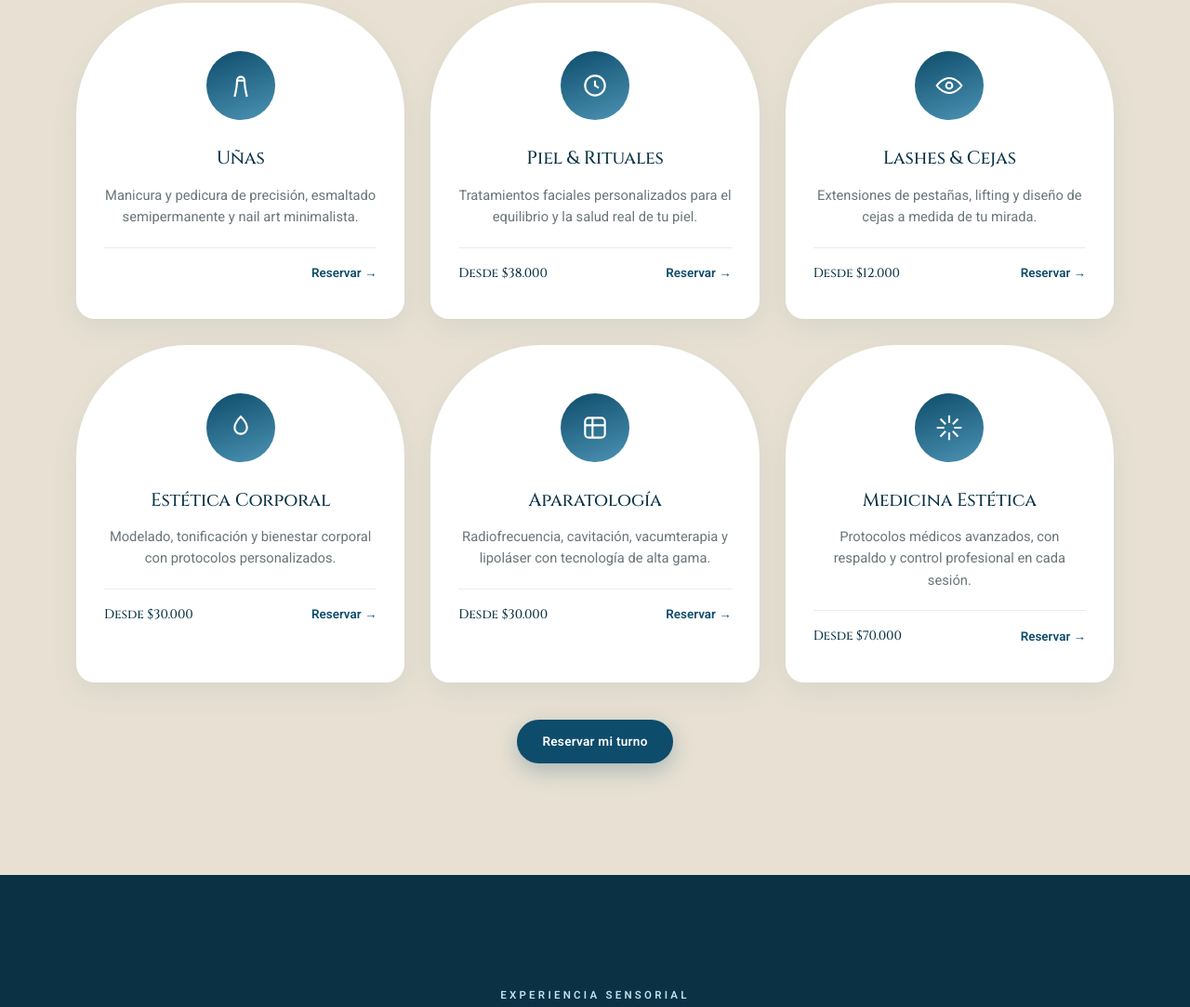
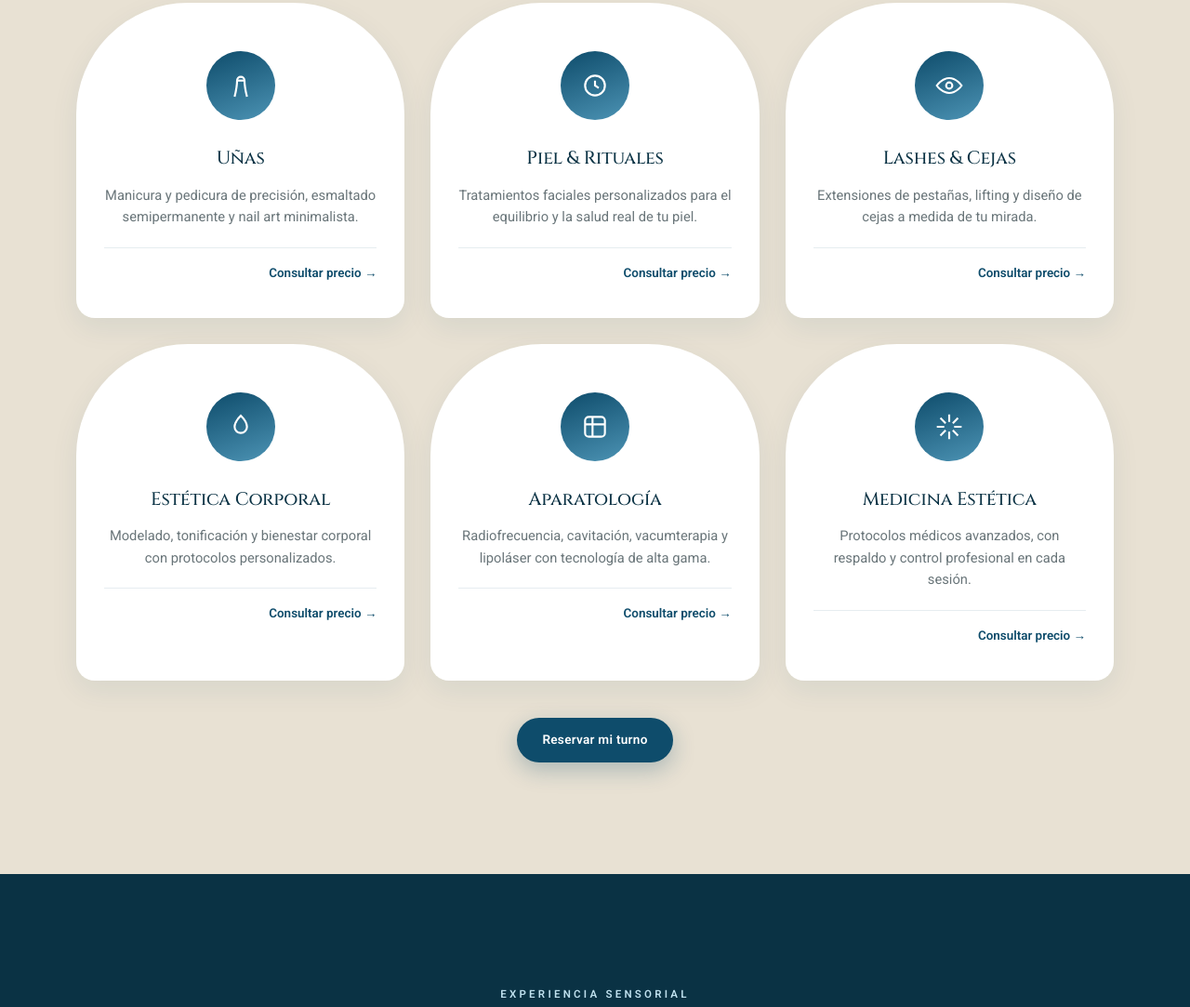
Before and after one commit to sm5w2cvkdn-gif/bordena-studio-web, a plain HTML site: page index.html in a window 1280 px wide. Shown: the part 3260-4343 px from the top of the page at 93% size. Drawn offline with Linux system fonts and the light colour scheme.

Commit message:
Sacar precios de servicios y cambiar botones a 'Consultar precio'

```diff
--- a/index.html
+++ b/index.html
@@ -628,7 +628,7 @@ fbq('track', 'PageView');
         <h3>Uñas</h3>
         <p>Manicura y pedicura de precisión, esmaltado semipermanente y nail art minimalista.</p>
         <div class="service-meta">
-          <a href="https://tuturno.io/bordenastudio" target="_blank" rel="noopener" class="service-link">Reservar →</a>
+          <a href="https://tuturno.io/bordenastudio" target="_blank" rel="noopener" class="service-link">Consultar precio →</a>
         </div>
       </div>
 
@@ -637,8 +637,7 @@ fbq('track', 'PageView');
         <h3>Piel &amp; Rituales</h3>
         <p>Tratamientos faciales personalizados para el equilibrio y la salud real de tu piel.</p>
         <div class="service-meta">
-          <span class="service-price">Desde $38.000</span>
-          <a href="https://tuturno.io/bordenastudio" target="_blank" rel="noopener" class="service-link">Reservar →</a>
+          <a href="https://tuturno.io/bordenastudio" target="_blank" rel="noopener" class="service-link">Consultar precio →</a>
         </div>
       </div>
 
@@ -647,8 +646,7 @@ fbq('track', 'PageView');
         <h3>Lashes &amp; Cejas</h3>
         <p>Extensiones de pestañas, lifting y diseño de cejas a medida de tu mirada.</p>
         <div class="service-meta">
-          <span class="service-price">Desde $12.000</span>
-          <a href="https://tuturno.io/bordenastudio" target="_blank" rel="noopener" class="service-link">Reservar →</a>
+          <a href="https://tuturno.io/bordenastudio" target="_blank" rel="noopener" class="service-link">Consultar precio →</a>
         </div>
       </div>
 
@@ -657,8 +655,7 @@ fbq('track', 'PageView');
         <h3>Estética Corporal</h3>
         <p>Modelado, tonificación y bienestar corporal con protocolos personalizados.</p>
         <div class="service-meta">
-          <span class="service-price">Desde $30.000</span>
-          <a href="https://tuturno.io/bordenastudio" target="_blank" rel="noopener" class="service-link">Reservar →</a>
+          <a href="https://tuturno.io/bordenastudio" target="_blank" rel="noopener" class="service-link">Consultar precio →</a>
         </div>
       </div>
 
@@ -667,8 +664,7 @@ fbq('track', 'PageView');
         <h3>Aparatología</h3>
         <p>Radiofrecuencia, cavitación, vacumterapia y lipoláser con tecnología de alta gama.</p>
         <div class="service-meta">
-          <span class="service-price">Desde $30.000</span>
-          <a href="https://tuturno.io/bordenastudio" target="_blank" rel="noopener" class="service-link">Reservar →</a>
+          <a href="https://tuturno.io/bordenastudio" target="_blank" rel="noopener" class="service-link">Consultar precio →</a>
         </div>
       </div>
 
@@ -677,8 +673,7 @@ fbq('track', 'PageView');
         <h3>Medicina Estética</h3>
         <p>Protocolos médicos avanzados, con respaldo y control profesional en cada sesión.</p>
         <div class="service-meta">
-          <span class="service-price">Desde $70.000</span>
-          <a href="https://tuturno.io/bordenastudio" target="_blank" rel="noopener" class="service-link">Reservar →</a>
+          <a href="https://tuturno.io/bordenastudio" target="_blank" rel="noopener" class="service-link">Consultar precio →</a>
         </div>
       </div>
 
@@ -940,167 +935,167 @@ fbq('track', 'PageView');
         <details class="catalogo-item">
           <summary><span class="cat-name">Manicura y Pedicura</span></summary>
           <p>Manicura y pedicura completas: cutícula, esmaltado tradicional o semipermanente, y nail art a pedido. Consultanos por tu diseño ideal.</p>
-          <a href="https://tuturno.io/bordenastudio" target="_blank" rel="noopener" class="btn btn-ghost btn-sm">Reservar / consultar</a>
+          <a href="https://tuturno.io/bordenastudio" target="_blank" rel="noopener" class="btn btn-ghost btn-sm">Consultar precio</a>
         </details>
         </div>
       </div>
       <div class="services-panel" data-panel="pestanas">
         <div class="catalogo">
         <details class="catalogo-item">
-          <summary><span class="cat-name">Pestañas Clásicas (pelo por pelo)</span><span class="cat-price">Consultar</span></summary>
+          <summary><span class="cat-name">Pestañas Clásicas (pelo por pelo)</span></summary>
           <p>Extensión individual, una fibra por cada pestaña natural. Efecto natural y prolijo.</p>
-          <a href="https://tuturno.io/bordenastudio" target="_blank" rel="noopener" class="btn btn-ghost btn-sm">Reservar / consultar</a>
+          <a href="https://tuturno.io/bordenastudio" target="_blank" rel="noopener" class="btn btn-ghost btn-sm">Consultar precio</a>
         </details>
         <details class="catalogo-item">
-          <summary><span class="cat-name">Volumen Ruso</span><span class="cat-price">Consultar</span></summary>
+          <summary><span class="cat-name">Volumen Ruso</span></summary>
           <p>Varias fibras ultra livianas por pestaña natural, para un efecto más tupido y dramático.</p>
-          <a href="https://tuturno.io/bordenastudio" target="_blank" rel="noopener" class="btn btn-ghost btn-sm">Reservar / consultar</a>
+          <a href="https://tuturno.io/bordenastudio" target="_blank" rel="noopener" class="btn btn-ghost btn-sm">Consultar precio</a>
         </details>
         <details class="catalogo-item">
-          <summary><span class="cat-name">Mega Volumen</span><span class="cat-price">Consultar</span></summary>
+          <summary><span class="cat-name">Mega Volumen</span></summary>
           <p>Máxima densidad y volumen, para una mirada bien intensa.</p>
-          <a href="https://tuturno.io/bordenastudio" target="_blank" rel="noopener" class="btn btn-ghost btn-sm">Reservar / consultar</a>
+          <a href="https://tuturno.io/bordenastudio" target="_blank" rel="noopener" class="btn btn-ghost btn-sm">Consultar precio</a>
         </details>
         <details class="catalogo-item">
-          <summary><span class="cat-name">Pestañas Híbridas</span><span class="cat-price">Consultar</span></summary>
+          <summary><span class="cat-name">Pestañas Híbridas</span></summary>
           <p>Combinación de clásicas y volumen, para un efecto intermedio y personalizado.</p>
-          <a href="https://tuturno.io/bordenastudio" target="_blank" rel="noopener" class="btn btn-ghost btn-sm">Reservar / consultar</a>
+          <a href="https://tuturno.io/bordenastudio" target="_blank" rel="noopener" class="btn btn-ghost btn-sm">Consultar precio</a>
         </details>
         <details class="catalogo-item">
-          <summary><span class="cat-name">Botox en Pestañas</span><span class="cat-price">$12.000</span></summary>
+          <summary><span class="cat-name">Botox en Pestañas</span></summary>
           <p>Fórmula con vitaminas, proteínas y aceites naturales que rellena y repara el pelo de las pestañas.</p>
-          <a href="https://tuturno.io/bordenastudio" target="_blank" rel="noopener" class="btn btn-ghost btn-sm">Reservar / consultar</a>
+          <a href="https://tuturno.io/bordenastudio" target="_blank" rel="noopener" class="btn btn-ghost btn-sm">Consultar precio</a>
         </details>
         </div>
       </div>
       <div class="services-panel" data-panel="cejas">
         <div class="catalogo">
         <details class="catalogo-item">
-          <summary><span class="cat-name">Perfilado de Cejas</span><span class="cat-price">$18.000</span></summary>
+          <summary><span class="cat-name">Perfilado de Cejas</span></summary>
           <p>Define la forma y resalta tu mirada.</p>
-          <a href="https://tuturno.io/bordenastudio" target="_blank" rel="noopener" class="btn btn-ghost btn-sm">Reservar / consultar</a>
+          <a href="https://tuturno.io/bordenastudio" target="_blank" rel="noopener" class="btn btn-ghost btn-sm">Consultar precio</a>
         </details>
         <details class="catalogo-item">
-          <summary><span class="cat-name">Laminado de Cejas</span><span class="cat-price">$25.000</span></summary>
+          <summary><span class="cat-name">Laminado de Cejas</span></summary>
           <p>Moldea, alisa y fija el vello natural.</p>
-          <a href="https://tuturno.io/bordenastudio" target="_blank" rel="noopener" class="btn btn-ghost btn-sm">Reservar / consultar</a>
+          <a href="https://tuturno.io/bordenastudio" target="_blank" rel="noopener" class="btn btn-ghost btn-sm">Consultar precio</a>
         </details>
         <details class="catalogo-item">
-          <summary><span class="cat-name">Laminado + Perfilado + Tinte</span><span class="cat-price">$30.000</span></summary>
+          <summary><span class="cat-name">Laminado + Perfilado + Tinte</span></summary>
           <p>El combo completo para un resultado prolijo de punta a punta.</p>
-          <a href="https://tuturno.io/bordenastudio" target="_blank" rel="noopener" class="btn btn-ghost btn-sm">Reservar / consultar</a>
+          <a href="https://tuturno.io/bordenastudio" target="_blank" rel="noopener" class="btn btn-ghost btn-sm">Consultar precio</a>
         </details>
         <details class="catalogo-item">
-          <summary><span class="cat-name">Micropigmentación de Cejas</span><span class="cat-price">$120.000</span></summary>
+          <summary><span class="cat-name">Micropigmentación de Cejas</span></summary>
           <p>Define, corrige y realza tus cejas logrando un efecto natural que dura semanas. Retoque: $60.000.</p>
-          <a href="https://tuturno.io/bordenastudio" target="_blank" rel="noopener" class="btn btn-ghost btn-sm">Reservar / consultar</a>
+          <a href="https://tuturno.io/bordenastudio" target="_blank" rel="noopener" class="btn btn-ghost btn-sm">Consultar precio</a>
         </details>
         </div>
       </div>
       <div class="services-panel" data-panel="piel">
         <div class="catalogo">
         <details class="catalogo-item">
-          <summary><span class="cat-name">BB Glow</span><span class="cat-price">Desde $41.000</span></summary>
+          <summary><span class="cat-name">BB Glow</span></summary>
           <p>Mejora visiblemente la piel con Dermapen: difumina manchas, alisa líneas de expresión e ilumina.</p>
-          <a href="https://tuturno.io/bordenastudio" target="_blank" rel="noopener" class="btn btn-ghost btn-sm">Reservar / consultar</a>
+          <a href="https://tuturno.io/bordenastudio" target="_blank" rel="noopener" class="btn btn-ghost btn-sm">Consultar precio</a>
         </details>
         <details class="catalogo-item">
-          <summary><span class="cat-name">Dermapen</span><span class="cat-price">Desde $50.000</span></summary>
+          <summary><span class="cat-name">Dermapen</span></summary>
           <p>Mejora la textura, aporta luminosidad y estimula colágeno. Atenúa manchas, marcas y cicatrices.</p>
-          <a href="https://tuturno.io/bordenastudio" target="_blank" rel="noopener" class="btn btn-ghost btn-sm">Reservar / consultar</a>
+          <a href="https://tuturno.io/bordenastudio" target="_blank" rel="noopener" class="btn btn-ghost btn-sm">Consultar precio</a>
         </details>
         <details class="catalogo-item">
-          <summary><span class="cat-name">Dermaplaning</span><span class="cat-price">Desde $50.000</span></summary>
+          <summary><span class="cat-name">Dermaplaning</span></summary>
           <p>Elimina células muertas y vello fino: piel más suave, luminosa y pareja.</p>
-          <a href="https://tuturno.io/bordenastudio" target="_blank" rel="noopener" class="btn btn-ghost btn-sm">Reservar / consultar</a>
+          <a href="https://tuturno.io/bordenastudio" target="_blank" rel="noopener" class="btn btn-ghost btn-sm">Consultar precio</a>
         </details>
         <details class="catalogo-item">
-          <summary><span class="cat-name">Foliculitis</span><span class="cat-price">Desde $42.500</span></summary>
+          <summary><span class="cat-name">Foliculitis</span></summary>
           <p>Limpieza profunda, exfoliación y activos reparadores para granitos, picazón y marcas en piel.</p>
-          <a href="https://tuturno.io/bordenastudio" target="_blank" rel="noopener" class="btn btn-ghost btn-sm">Reservar / consultar</a>
+          <a href="https://tuturno.io/bordenastudio" target="_blank" rel="noopener" class="btn btn-ghost btn-sm">Consultar precio</a>
         </details>
         <details class="catalogo-item">
-          <summary><span class="cat-name">Hollywood Peel</span><span class="cat-price">Desde $46.000</span></summary>
+          <summary><span class="cat-name">Hollywood Peel</span></summary>
           <p>Rejuvenece, ilumina y mejora la textura de la piel desde la primera sesión.</p>
-          <a href="https://tuturno.io/bordenastudio" target="_blank" rel="noopener" class="btn btn-ghost btn-sm">Reservar / consultar</a>
+          <a href="https://tuturno.io/bordenastudio" target="_blank" rel="noopener" class="btn btn-ghost btn-sm">Consultar precio</a>
         </details>
         <details class="catalogo-item">
-          <summary><span class="cat-name">Hidralips</span><span class="cat-price">Desde $35.000</span></summary>
+          <summary><span class="cat-name">Hidralips</span></summary>
           <p>Hidrata profundamente y realza la forma natural de los labios con Dermapen y ácido hialurónico.</p>
-          <a href="https://tuturno.io/bordenastudio" target="_blank" rel="noopener" class="btn btn-ghost btn-sm">Reservar / consultar</a>
+          <a href="https://tuturno.io/bordenastudio" target="_blank" rel="noopener" class="btn btn-ghost btn-sm">Consultar precio</a>
         </details>
         <details class="catalogo-item">
-          <summary><span class="cat-name">Limpieza de Axilas</span><span class="cat-price">Desde $48.000</span></summary>
+          <summary><span class="cat-name">Limpieza de Axilas</span></summary>
           <p>Despigmentación láser para aclarar axilas y otras zonas oscuras del cuerpo.</p>
-          <a href="https://tuturno.io/bordenastudio" target="_blank" rel="noopener" class="btn btn-ghost btn-sm">Reservar / consultar</a>
+          <a href="https://tuturno.io/bordenastudio" target="_blank" rel="noopener" class="btn btn-ghost btn-sm">Consultar precio</a>
         </details>
         <details class="catalogo-item">
-          <summary><span class="cat-name">Limpieza de Espalda</span><span class="cat-price">Desde $50.000</span></summary>
+          <summary><span class="cat-name">Limpieza de Espalda</span></summary>
           <p>Elimina granitos y marcas, dejando la piel suave y renovada.</p>
-          <a href="https://tuturno.io/bordenastudio" target="_blank" rel="noopener" class="btn btn-ghost btn-sm">Reservar / consultar</a>
+          <a href="https://tuturno.io/bordenastudio" target="_blank" rel="noopener" class="btn btn-ghost btn-sm">Consultar precio</a>
         </details>
         <details class="catalogo-item">
-          <summary><span class="cat-name">Limpieza Facial Profunda</span><span class="cat-price">Desde $38.000</span></summary>
+          <summary><span class="cat-name">Limpieza Facial Profunda</span></summary>
           <p>Renueva la piel y devuelve luminosidad desde la primera sesión.</p>
-          <a href="https://tuturno.io/bordenastudio" target="_blank" rel="noopener" class="btn btn-ghost btn-sm">Reservar / consultar</a>
+          <a href="https://tuturno.io/bordenastudio" target="_blank" rel="noopener" class="btn btn-ghost btn-sm">Consultar precio</a>
         </details>
         <details class="catalogo-item">
-          <summary><span class="cat-name">Peeling Químico</span><span class="cat-price">Desde $50.000</span></summary>
+          <summary><span class="cat-name">Peeling Químico</span></summary>
           <p>Personalizado según cada piel para mejorar textura, luminosidad y renovación celular.</p>
-          <a href="https://tuturno.io/bordenastudio" target="_blank" rel="noopener" class="btn btn-ghost btn-sm">Reservar / consultar</a>
+          <a href="https://tuturno.io/bordenastudio" target="_blank" rel="noopener" class="btn btn-ghost btn-sm">Consultar precio</a>
         </details>
         <details class="catalogo-item">
-          <summary><span class="cat-name">Plasma Pen</span><span class="cat-price">Desde $80.000</span></summary>
+          <summary><span class="cat-name">Plasma Pen</span></summary>
           <p>Estimula colágeno y elastina para mejorar estrías, arrugas, cicatrices y flacidez.</p>
-          <a href="https://tuturno.io/bordenastudio" target="_blank" rel="noopener" class="btn btn-ghost btn-sm">Reservar / consultar</a>
+          <a href="https://tuturno.io/bordenastudio" target="_blank" rel="noopener" class="btn btn-ghost btn-sm">Consultar precio</a>
         </details>
         <details class="catalogo-item">
-          <summary><span class="cat-name">Mesoterapia Facial</span><span class="cat-price">$65.000</span></summary>
+          <summary><span class="cat-name">Mesoterapia Facial</span></summary>
           <p>Hidrata profundamente y ayuda a mantener una piel saludable, fresca y revitalizada.</p>
-          <a href="https://tuturno.io/bordenastudio" target="_blank" rel="noopener" class="btn btn-ghost btn-sm">Reservar / consultar</a>
+          <a href="https://tuturno.io/bordenastudio" target="_blank" rel="noopener" class="btn btn-ghost btn-sm">Consultar precio</a>
         </details>
         <details class="catalogo-item">
-          <summary><span class="cat-name">Mesoterapia Capilar</span><span class="cat-price">$89.000</span></summary>
+          <summary><span class="cat-name">Mesoterapia Capilar</span></summary>
           <p>Fortalece el cabello, estimula el crecimiento y mejora la densidad capilar.</p>
-          <a href="https://tuturno.io/bordenastudio" target="_blank" rel="noopener" class="btn btn-ghost btn-sm">Reservar / consultar</a>
+          <a href="https://tuturno.io/bordenastudio" target="_blank" rel="noopener" class="btn btn-ghost btn-sm">Consultar precio</a>
         </details>
         </div>
       </div>
       <div class="services-panel" data-panel="corporal">
         <div class="catalogo">
         <details class="catalogo-item">
-          <summary><span class="cat-name">Cavitación Corporal</span><span class="cat-price">Desde $40.000</span></summary>
+          <summary><span class="cat-name">Cavitación Corporal</span></summary>
           <p>Ultrasonidos para reducir grasa localizada, mejorar textura y atenuar celulitis.</p>
-          <a href="https://tuturno.io/bordenastudio" target="_blank" rel="noopener" class="btn btn-ghost btn-sm">Reservar / consultar</a>
+          <a href="https://tuturno.io/bordenastudio" target="_blank" rel="noopener" class="btn btn-ghost btn-sm">Consultar precio</a>
         </details>
         <details class="catalogo-item">
-          <summary><span class="cat-name">Lipoláser</span><span class="cat-price">Desde $30.000</span></summary>
+          <summary><span class="cat-name">Lipoláser</span></summary>
           <p>Reduce grasa localizada, afina zonas específicas y mejora el contorno corporal.</p>
-          <a href="https://tuturno.io/bordenastudio" target="_blank" rel="noopener" class="btn btn-ghost btn-sm">Reservar / consultar</a>
+          <a href="https://tuturno.io/bordenastudio" target="_blank" rel="noopener" class="btn btn-ghost btn-sm">Consultar precio</a>
         </details>
         <details class="catalogo-item">
-          <summary><span class="cat-name">Radiofrecuencia</span><span class="cat-price">Desde $40.000</span></summary>
+          <summary><span class="cat-name">Radiofrecuencia</span></summary>
           <p>Reafirma, tonifica y rejuvenece la piel estimulando colágeno y elastina.</p>
-          <a href="https://tuturno.io/bordenastudio" target="_blank" rel="noopener" class="btn btn-ghost btn-sm">Reservar / consultar</a>
+          <a href="https://tuturno.io/bordenastudio" target="_blank" rel="noopener" class="btn btn-ghost btn-sm">Consultar precio</a>
         </details>
         <details class="catalogo-item">
-          <summary><span class="cat-name">Vacumterapia</span><span class="cat-price">Desde $38.000</span></summary>
+          <summary><span class="cat-name">Vacumterapia</span></summary>
           <p>Tonifica, reduce celulitis y define contornos corporales.</p>
-          <a href="https://tuturno.io/bordenastudio" target="_blank" rel="noopener" class="btn btn-ghost btn-sm">Reservar / consultar</a>
+          <a href="https://tuturno.io/bordenastudio" target="_blank" rel="noopener" class="btn btn-ghost btn-sm">Consultar precio</a>
         </details>
         <details class="catalogo-item">
-          <summary><span class="cat-name">Pase Libre</span><span class="cat-price">Desde $200.000</span></summary>
+          <summary><span class="cat-name">Pase Libre</span></summary>
           <p>Programa intensivo mensual con acceso a tecnología corporal y facial de última generación.</p>
-          <a href="https://tuturno.io/bordenastudio" target="_blank" rel="noopener" class="btn btn-ghost btn-sm">Reservar / consultar</a>
+          <a href="https://tuturno.io/bordenastudio" target="_blank" rel="noopener" class="btn btn-ghost btn-sm">Consultar precio</a>
         </details>
         </div>
       </div>
       <div class="services-panel" data-panel="medica">
         <div class="catalogo">
         <details class="catalogo-item">
-          <summary><span class="cat-name">Plasma Rico en Plaquetas (PRP)</span><span class="cat-price">$70.000</span></summary>
+          <summary><span class="cat-name">Plasma Rico en Plaquetas (PRP)</span></summary>
           <p>Rejuvenecimiento natural que estimula colágeno, mejora la calidad de la piel y devuelve firmeza.</p>
-          <a href="https://tuturno.io/bordenastudio" target="_blank" rel="noopener" class="btn btn-ghost btn-sm">Reservar / consultar</a>
+          <a href="https://tuturno.io/bordenastudio" target="_blank" rel="noopener" class="btn btn-ghost btn-sm">Consultar precio</a>
         </details>
         </div>
       </div>
```
Also changed, not shown: mobile.html (+63 -68 lines).
